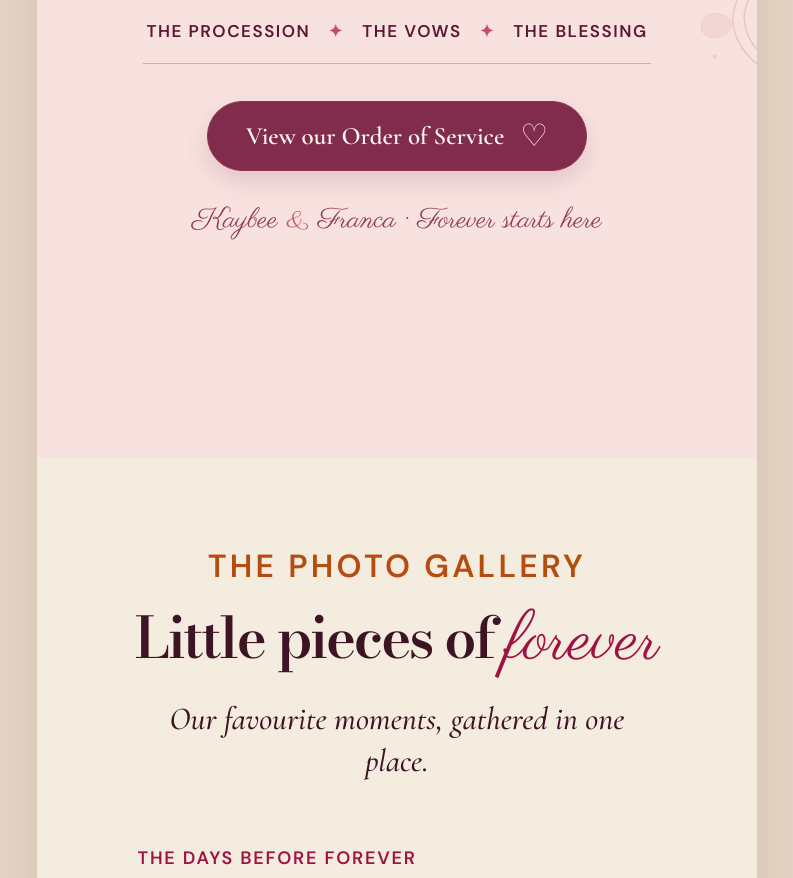
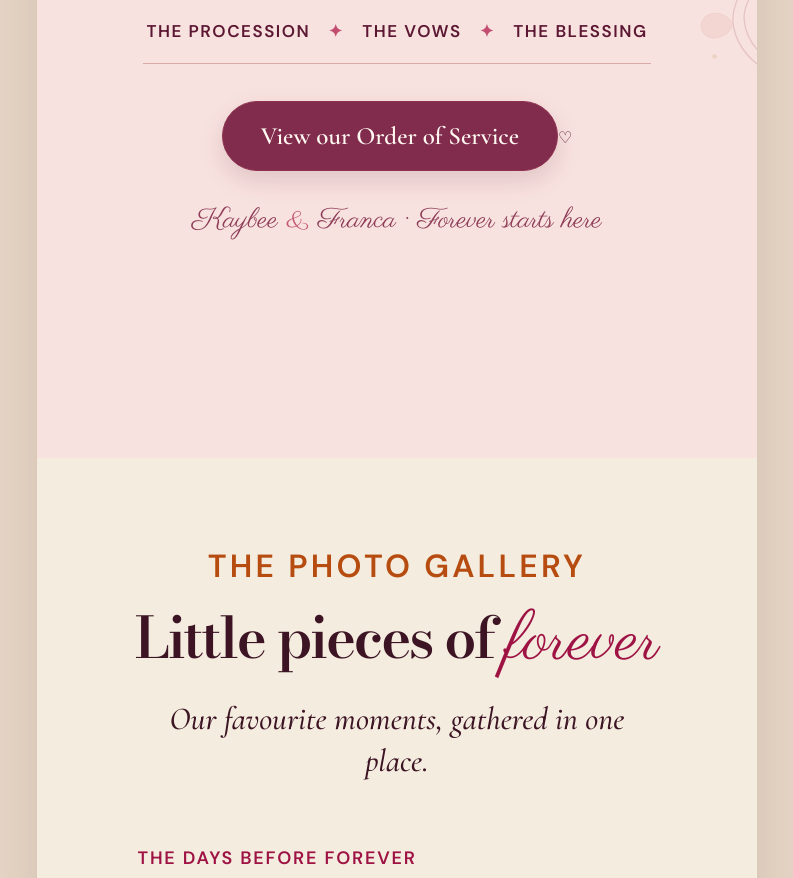
Before and after one commit to fidelnyame-80/Kaybee-Franca, a Next.js app: page / in a window 1280 px wide. Shown: the part 3980-4858 px from the top of the page, without its empty margins (243-1036 px from the left). Built offline with nearby package versions, Linux system fonts and the light colour scheme.

Commit message:
Move decorative heart below order of service button

```diff
--- a/app/page.tsx
+++ b/app/page.tsx
@@ -115,8 +115,8 @@ export default function Home() {
             </div>
             <a className="service-preview__button" href="/order-of-service">
               <span>View our Order of Service</span>
-              <span className="service-preview__button-icon" aria-hidden="true">♡</span>
             </a>
+            <span className="service-preview__button-heart" aria-hidden="true">♡</span>
             <p className="service-preview__footnote">Kaybee <span>&amp;</span> Franca · Forever starts here</p>
           </ScrollReveal>
         </section>
```
